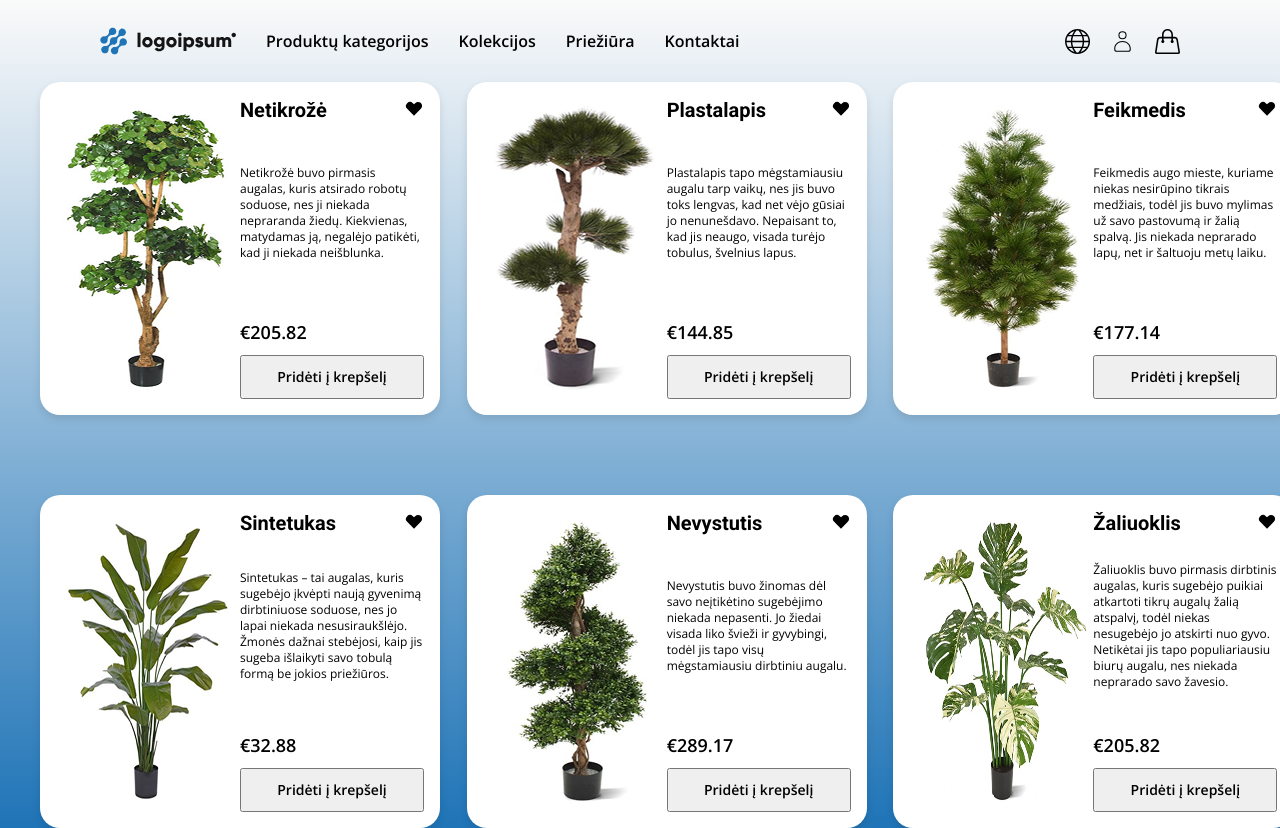
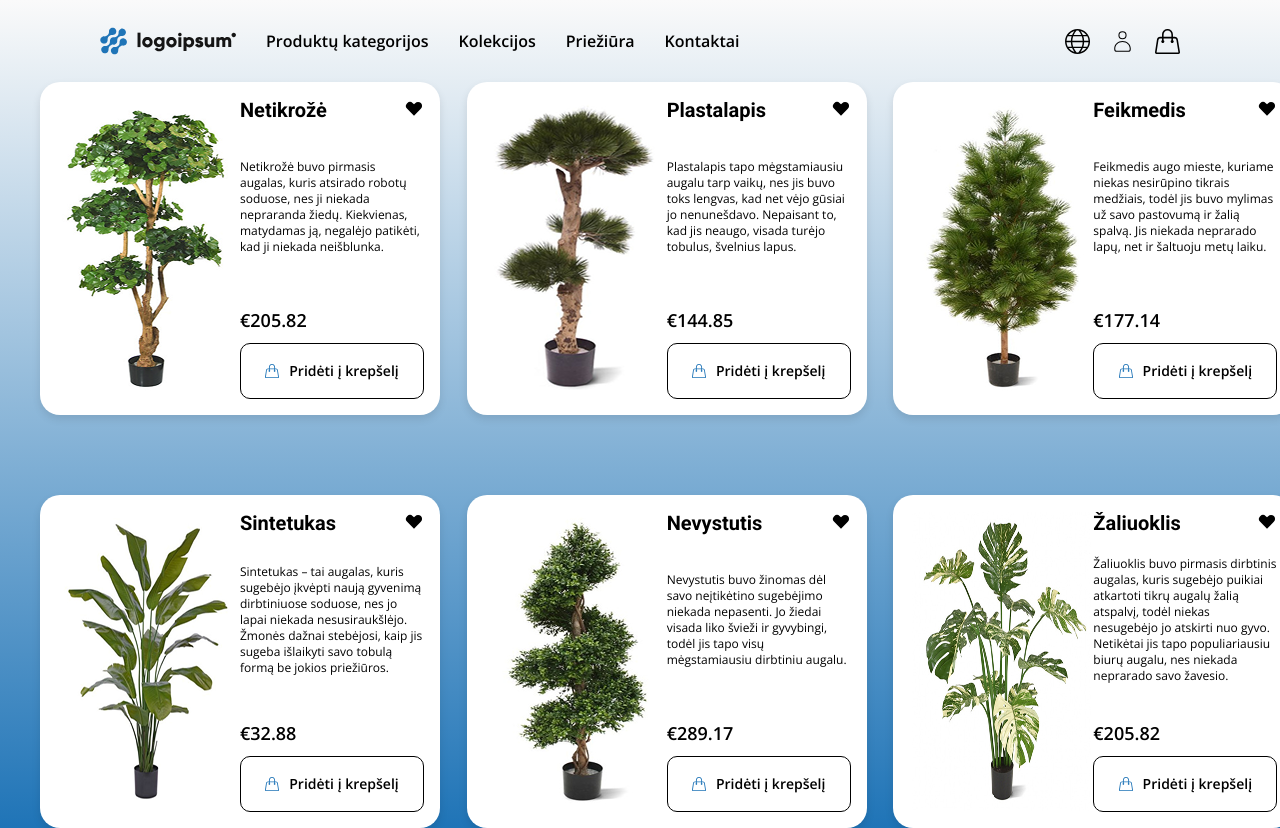
Before and after one commit to JustinSTV/WEBROM-task, a React (Vite) app: page / in a window 1280 px wide. Built offline with nearby package versions, Linux system fonts and the light colour scheme.

Commit message:
New reusable button component, restructure directory

```diff
--- /dev/null
+++ b/src/components/UI/atom/Button/Button.css
@@ -0,0 +1,18 @@
+button {
+  background-color: var(--white);
+  border: 1px solid black;
+  border-radius: 10px;
+  padding: 10px;
+  display: flex;
+  gap: 10px;
+  align-items: center;
+  justify-content: center;
+
+  > svg {
+    color: var(--blue-1);
+  }
+}
+
+button:hover {
+  color: var(--blue-1);
+}
--- /dev/null
+++ b/src/components/UI/atom/Button/Button.tsx
@@ -0,0 +1,19 @@
+import "./Button.css";
+import { SlHandbag } from "react-icons/sl";
+
+type ButtonProps = {
+  text: string;
+  isInCart: boolean;
+  className?: string;
+};
+
+const Button = ({ text, isInCart, className = "btn-2" }: ButtonProps) => {
+  return (
+    <button className={`${className} ${isInCart ? "in-cart" : ""}`}>
+      <SlHandbag />
+      {isInCart ? "Prekė krepšelyje" : text}
+    </button>
+  );
+};
+
+export default Button;
--- a/src/components/UI/molecule/ProductBox.tsx
+++ b/src/components/UI/organism/ProductBox/ProductBox.tsx
@@ -1,6 +1,7 @@
 import { HiHeart } from "react-icons/hi";
 import "./ProductBox.css";
 import { SlHandbag } from "react-icons/sl";
+import Button from "../../atom/Button/Button";
 
 type ProductBoxProps = {
   image: string;
@@ -28,7 +29,7 @@ const ProductBox = ({ image, title, description, price, inCart, onAddToCart }: P
             <p className="body-2">{price}</p>
           </div>
         </div>
-        <button className="btn-2">Pridėti į krepšelį</button>
+        <Button text="Pridėti į krepšelį" isInCart={inCart} />
       </div>
     </div>
   );
--- a/src/components/pages/HomePage/HomePage.tsx
+++ b/src/components/pages/HomePage/HomePage.tsx
@@ -1,7 +1,7 @@
 import { useState } from "react";
 import "./HomePage.css";
 import Header from "../../UI/organism/Header/Header";
-import ProductBox from "../../UI/molecule/ProductBox";
+import ProductBox from "../../UI/organism/ProductBox/ProductBox";
 import data from "../../../../data.json";
 
 const HomePage = () => {
```
Also changed, not shown: src/components/UI/organism/ProductBox/ProductBox.css (renamed from src/components/UI/molecule/ProductBox.css).
